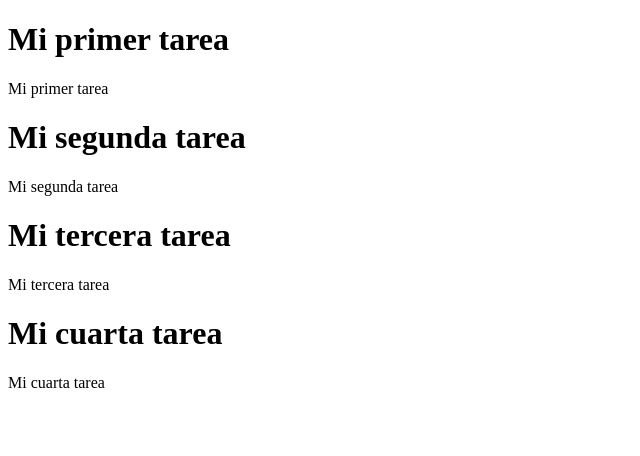
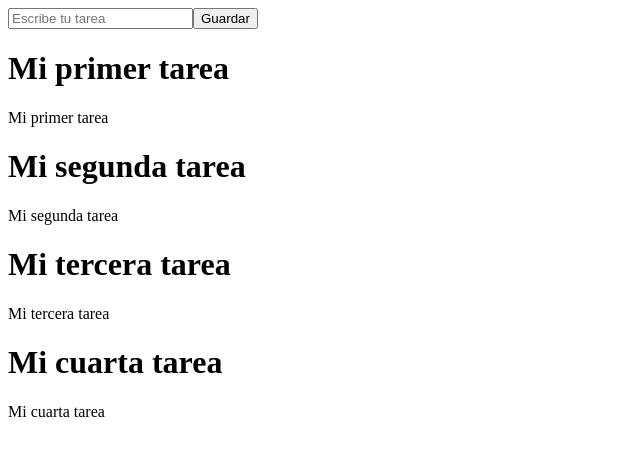
Before and after one commit to CarlosHValenzuela/Segundo_Proyecto_React, a React (Vite) app: page / in a window 1280 px wide. Shown: the top 456 px of the page, without its empty margins (0-640 px from the left). Built offline with nearby package versions, Linux system fonts and the light colour scheme.

Commit message:
Añadir Tareas a un formulario

```diff
--- a/src/App.jsx
+++ b/src/App.jsx
@@ -1,11 +1,29 @@
-import TaskList from './TaskList'
+import TaskList from "./TaskList";
+import TaskForm from "./TaskForm";
+import { tasks as data } from "./task";
+import { useState, useEffect } from "react";
 
 function App() {
+  const [tasks, setTasks] = useState([]);
+
+  useEffect(() => {
+    setTasks(data);
+  }, []);
+
+  function createTask(taskTitle) {
+    setTasks([...tasks, {
+      title: taskTitle,
+      id: tasks.length,
+      description: "Tarea Creada"
+    }]);
+  }
+
   return (
-    <div>
-      <TaskList />
-    </div>
-  )
+    <>
+      <TaskForm createTask={createTask} />
+      <TaskList tasks={tasks} />
+    </>
+  );
 }
 
-export default App
+export default App;
--- /dev/null
+++ b/src/TaskForm.jsx
@@ -0,0 +1,22 @@
+import { useState } from "react";
+
+function TaskForm({ createTask }) {
+  const [title, setTitle] = useState("");
+
+  const handleSubmit = (e) => {
+    e.preventDefault();
+    createTask(title);
+  };
+
+  return (
+    <form onSubmit={handleSubmit}>
+      <input
+        placeholder="Escribe tu tarea"
+        onChange={(e) => setTitle(e.target.value)}
+      ></input>
+      <button>Guardar</button>
+    </form>
+  );
+}
+
+export default TaskForm;
--- a/src/TaskList.jsx
+++ b/src/TaskList.jsx
@@ -1,13 +1,4 @@
-import { tasks as data } from "./task";
-import { useState, useEffect } from "react";
-
-function TaskList() {
-  const [tasks, setTasks] = useState([]);
-
-  useEffect(() => {
-    setTasks(data);
-  }, []);
-
+function TaskList({ tasks }) {
   if (tasks.length === 0) {
     return <h1>No hay tareas aun</h1>;
   }
@@ -16,8 +7,8 @@ function TaskList() {
     <div>
       {tasks.map((task) => (
         <div key={task.id}>
-            <h1>{task.title}</h1>
-            <p>{task.description}</p>
+          <h1>{task.title}</h1>
+          <p>{task.description}</p>
         </div>
       ))}
     </div>
```
